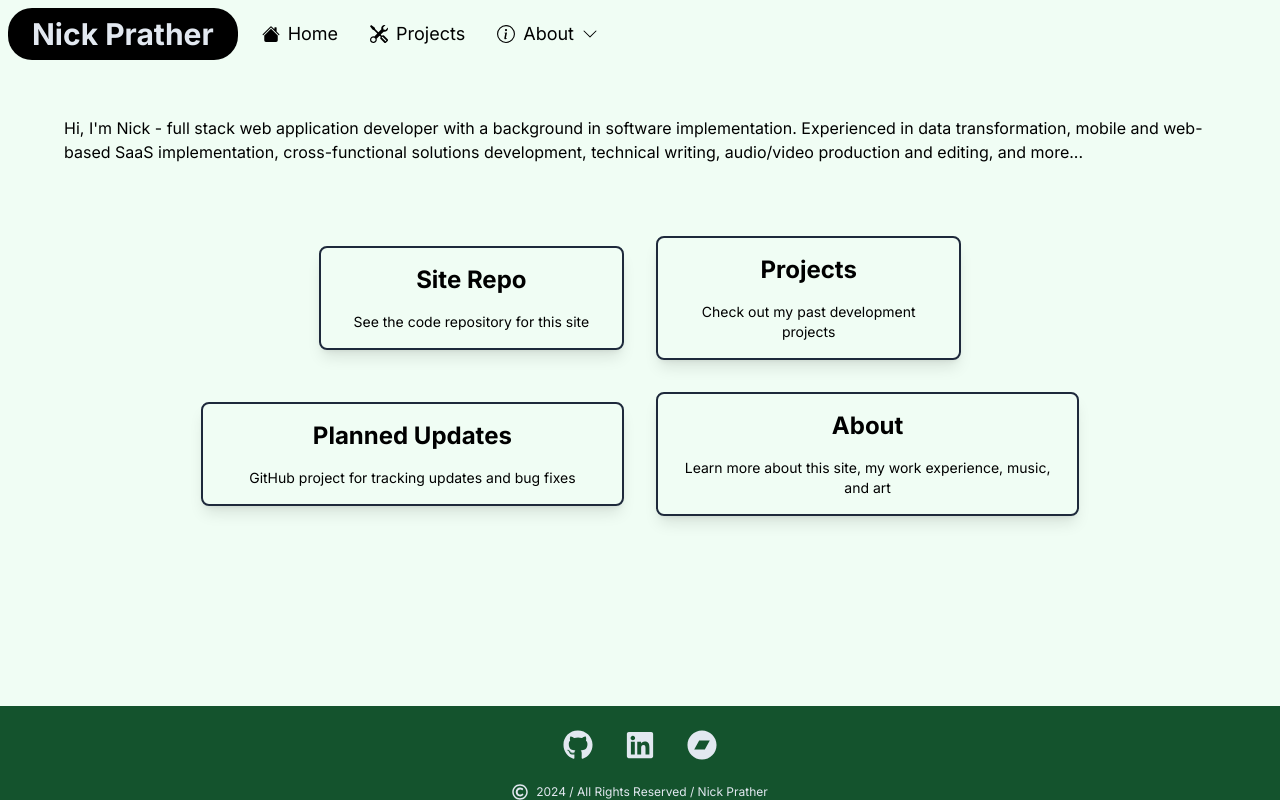
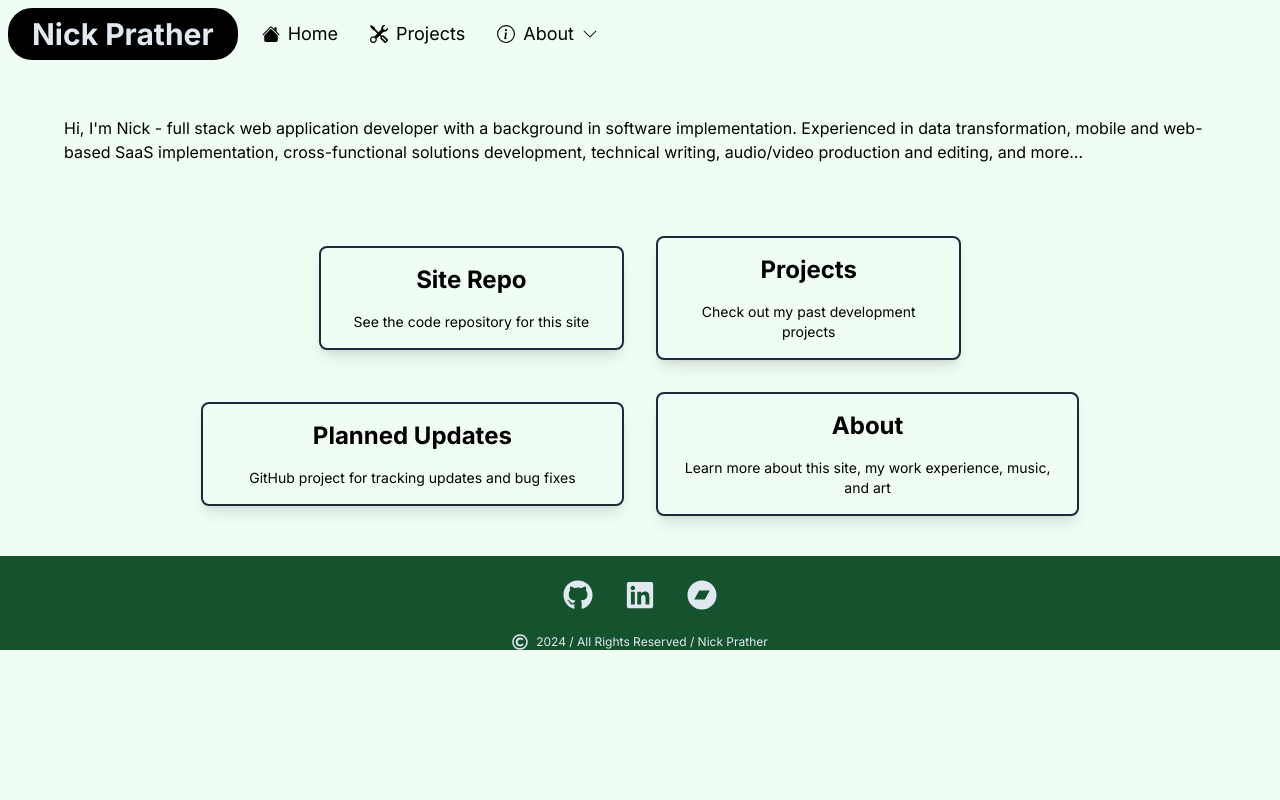
Before and after one commit to NickPrather11/Portfolio_V7, a Next.js app: page / in a window 1280 px wide. Built offline with nearby package versions, Linux system fonts and the light colour scheme; no server answers.

Commit message:
update: fixed footer placement, added .env.local (ignored) to verify db connection

```diff
--- a/app/components/Footer.tsx
+++ b/app/components/Footer.tsx
@@ -10,7 +10,7 @@ import {
 
 const Footer = () => {
   return (
-    <footer className="footer absolute bottom-0 mb-0 w-full text-slate-200 bg-green-900">
+    <footer className="footer bottom-0 mb-0 w-full text-slate-200 bg-green-900">
       <Center className="flex-col pt-4">
         <div className="flex flex-row gap-8 m-2">
           <Link
--- a/app/layout.tsx
+++ b/app/layout.tsx
@@ -31,7 +31,7 @@ export default function RootLayout({
       <head>
         <link rel="icon" href="/AvatarNick.svg" />
       </head>
-      <body className="flex flex-col m-0 p-0 min-h-screen pb-40 text-black bg-green-50 bg-cover bg-center bg-fixed">
+      <body className="flex flex-col m-0 p-0 min-h-screen text-black bg-green-50 bg-cover bg-center bg-fixed">
         <Navbar />
         <Suspense fallback={<Loading />}>{children}</Suspense>
         <Footer />
```
Also changed, not shown: 1 other file (tests, documents, lock files or other folders).
